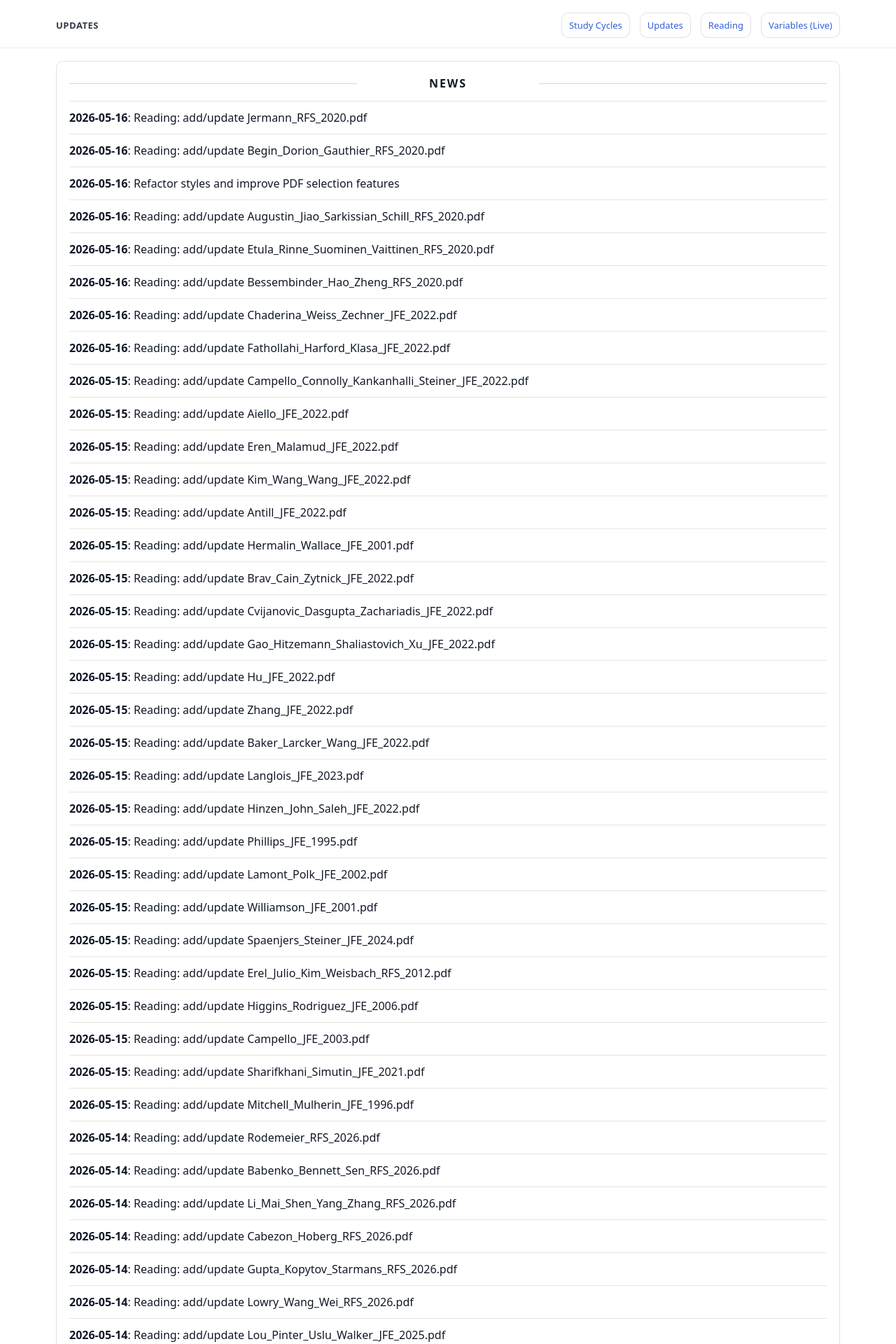
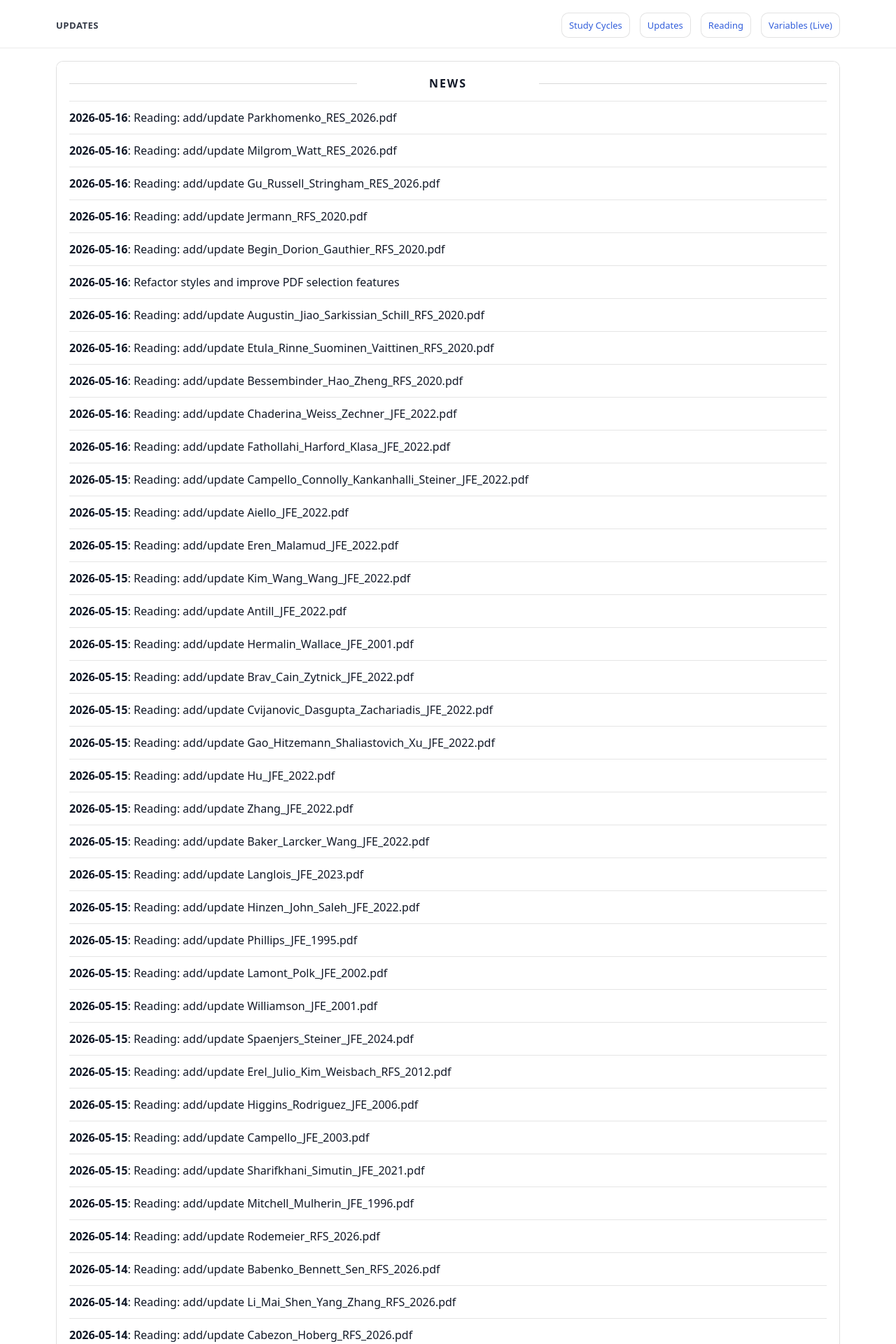
Before and after one commit to yaxinzn/study-archive, a Jekyll site: the page built from updates/index.md, in a window 1280 px wide. Shown: the top 1920 px of the page at 70% size. Built offline with Jekyll 4.4.1, drawn with Linux system fonts in a browser that asks for light colours; some of the changed text lies outside the part shown.

Commit message:
chore: update NEWS feed

```diff
--- a/_data/news.yml
+++ b/_data/news.yml
@@ -1,4 +1,13 @@
 # Auto-generated update history (sorted newest -> oldest). Do not edit manually.
+- ts: "1778925373"
+  date: "2026-05-16"
+  title: "Reading: add/update Parkhomenko_RES_2026.pdf"
+- ts: "1778925354"
+  date: "2026-05-16"
+  title: "Reading: add/update Milgrom_Watt_RES_2026.pdf"
+- ts: "1778925332"
+  date: "2026-05-16"
+  title: "Reading: add/update Gu_Russell_Stringham_RES_2026.pdf"
 - ts: "1778887060"
   date: "2026-05-16"
   title: "Reading: add/update Jermann_RFS_2020.pdf"
```
